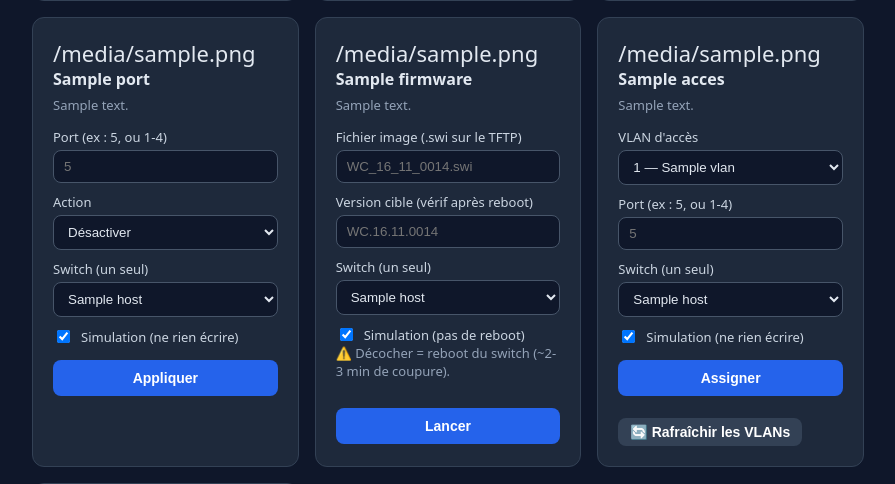
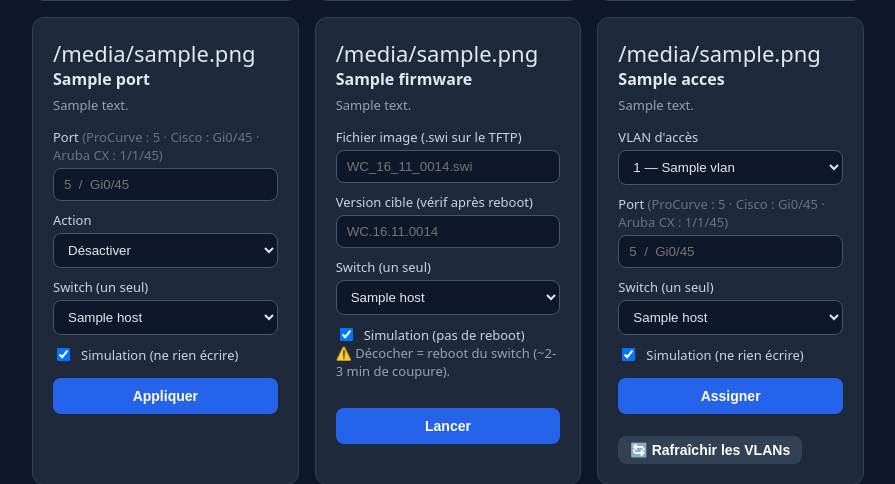
Before and after one commit to V3locidad/network-manage, a Flask app: template webui/templates/index.html in a window 1280 px wide. Shown: the part 545-1029 px from the top of the page, without its empty margins (192-1087 px from the left). Run offline with Flask 3, Linux system fonts and the light colour scheme; the template is opened without the code that fills it: most values are stand-ins (such as "Sample title", 1, 10 or a date in 2020).

Commit message:
ui: rappel du format de port par constructeur (ProCurve/Cisco/Aruba CX)
Le champ Port (actions port et accès) indique le format attendu : ProCurve 5,
Cisco Gi0/45, Aruba CX 1/1/45 — évite le 'Invalid input' sur Cisco.

Co-Authored-By: Claude Opus 4.8 <noreply@anthropic.com>

```diff
--- a/webui/templates/index.html
+++ b/webui/templates/index.html
@@ -63,8 +63,8 @@
     <h2>{{ actions.port.label }}</h2>
     <p>{{ actions.port.desc }}</p>
     <form method="post" action="{{ url_for('run', action='port') }}">
-      <label>Port (ex : 5, ou 1-4)</label>
-      <input type="text" name="port_id" placeholder="5" required>
+      <label>Port <span class="muted">(ProCurve : 5 · Cisco : Gi0/45 · Aruba CX : 1/1/45)</span></label>
+      <input type="text" name="port_id" placeholder="5  /  Gi0/45" required>
       <label>Action</label>
       <select name="port_state">
         <option value="disable">Désactiver</option>
@@ -116,8 +116,8 @@
         {% for v in vlans %}<option value="{{ v.id }}">{{ v.id }} — {{ v.name }}</option>{% endfor %}
       </select>
       {% if not vlans %}<p class="warn">Liste vide → clique « Rafraîchir les VLANs ».</p>{% endif %}
-      <label>Port (ex : 5, ou 1-4)</label>
-      <input type="text" name="access_port_id" placeholder="5" required>
+      <label>Port <span class="muted">(ProCurve : 5 · Cisco : Gi0/45 · Aruba CX : 1/1/45)</span></label>
+      <input type="text" name="access_port_id" placeholder="5  /  Gi0/45" required>
       <label>Switch (un seul)</label>
       <select name="target">
         {% for t in hosts %}<option value="{{ t[0] }}">{{ t[1] }}</option>{% endfor %}
```
